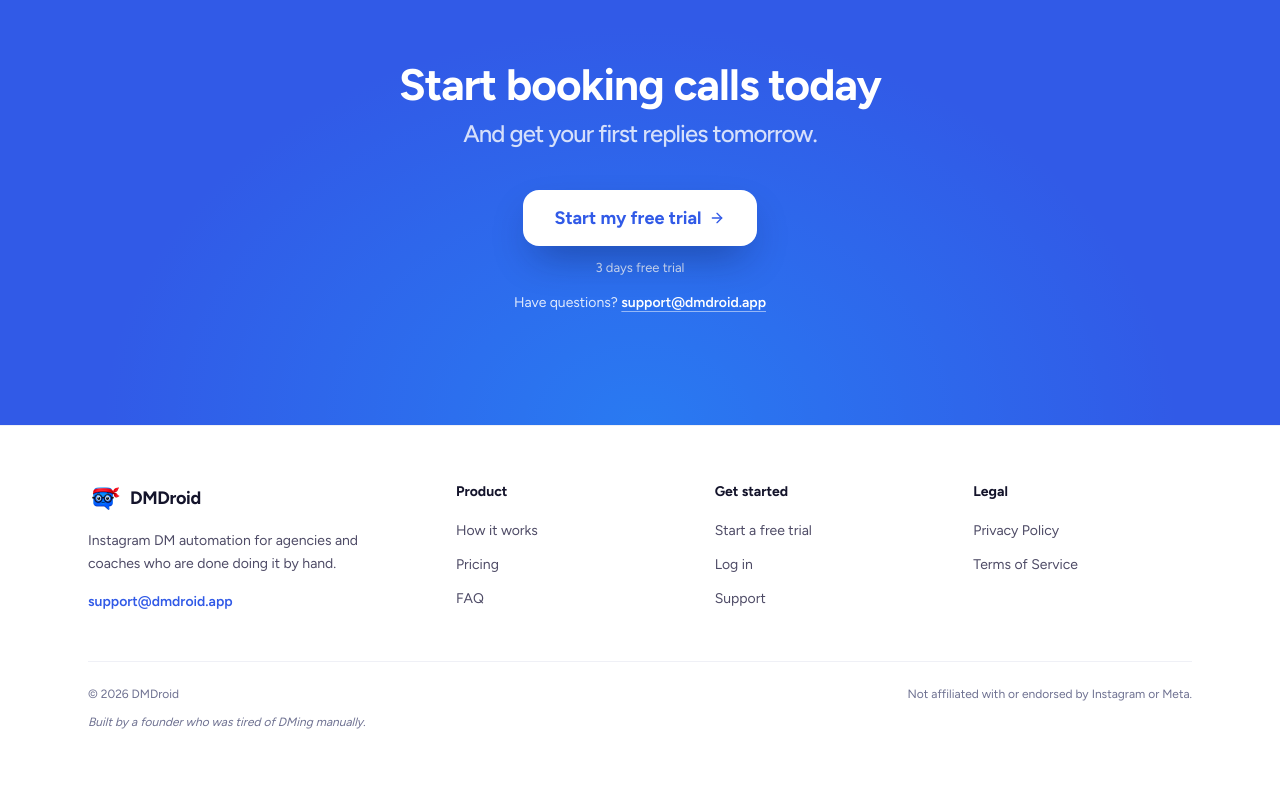
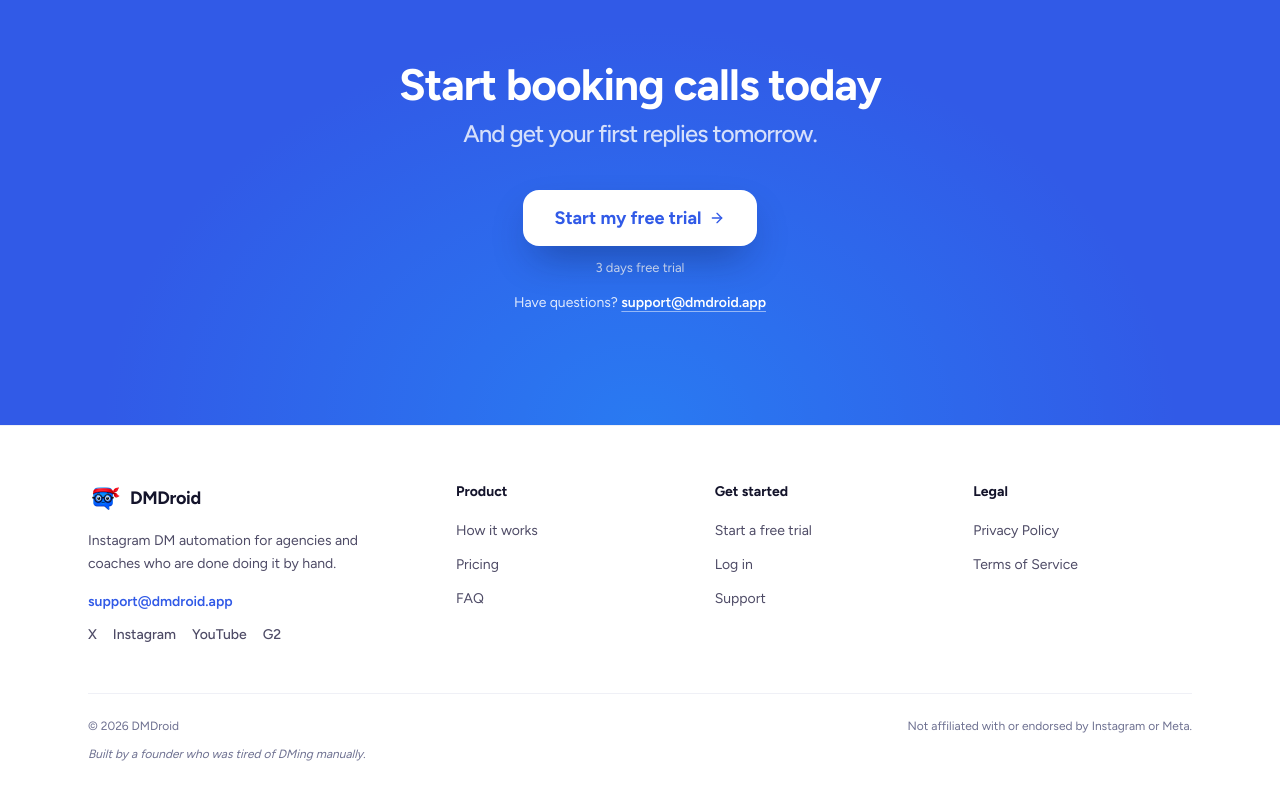
Before and after one commit to ayu-xd/landingpage, a Next.js app: page / in a window 1280 px wide. Shown: the part 9170-9970 px from the top of the page. Built offline with nearby package versions, Linux system fonts and the light colour scheme.

Commit message:
feat: social profiles in footer and organization schema

```diff
--- a/app/layout.tsx
+++ b/app/layout.tsx
@@ -107,6 +107,12 @@ const jsonLd = {
         email: 'support@dmdroid.app',
         contactType: 'customer support',
       },
+      sameAs: [
+        'https://x.com/dmdroid_app',
+        'https://www.instagram.com/dmdroid.app/',
+        'https://www.youtube.com/@dmdroid_app',
+        'https://www.g2.com/products/dmdroid/reviews',
+      ],
     },
     {
       '@type': 'WebSite',
--- a/components/landing/site-footer.tsx
+++ b/components/landing/site-footer.tsx
@@ -21,6 +21,40 @@ export function SiteFooter() {
             >
               {CONTACT_EMAIL}
             </a>
+            <div className="mt-3 flex items-center gap-4 text-sm font-medium text-ink-soft">
+              <a
+                href="https://x.com/dmdroid_app"
+                target="_blank"
+                rel="noopener noreferrer"
+                className="transition-colors hover:text-brand"
+              >
+                X
+              </a>
+              <a
+                href="https://www.instagram.com/dmdroid.app/"
+                target="_blank"
+                rel="noopener noreferrer"
+                className="transition-colors hover:text-brand"
+              >
+                Instagram
+              </a>
+              <a
+                href="https://www.youtube.com/@dmdroid_app"
+                target="_blank"
+                rel="noopener noreferrer"
+                className="transition-colors hover:text-brand"
+              >
+                YouTube
+              </a>
+              <a
+                href="https://www.g2.com/products/dmdroid/reviews"
+                target="_blank"
+                rel="noopener noreferrer"
+                className="transition-colors hover:text-brand"
+              >
+                G2
+              </a>
+            </div>
           </div>
 
           {FOOTER.columns.map((col) => (
```
